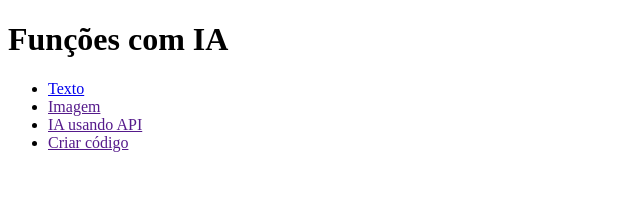
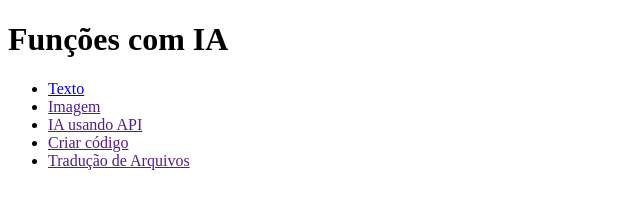
Before and after one commit to pjlkaw/menu-AI, a plain HTML site: page index.html in a window 1280 px wide. Shown: the whole page, without its empty margins (0-640 px from the left). Drawn offline with Linux system fonts and the light colour scheme.

Commit message:
Tradução de Arquivos

```diff
--- a/index.html
+++ b/index.html
@@ -13,6 +13,7 @@
         <li><a href="">Imagem</a></li>
         <li><a href="">IA usando API</a></li>
         <li><a href="">Criar código</a></li>
+        <li><a href="">Tradução de Arquivos</a></li>
     </ul>
 </body>
 </html>
```
